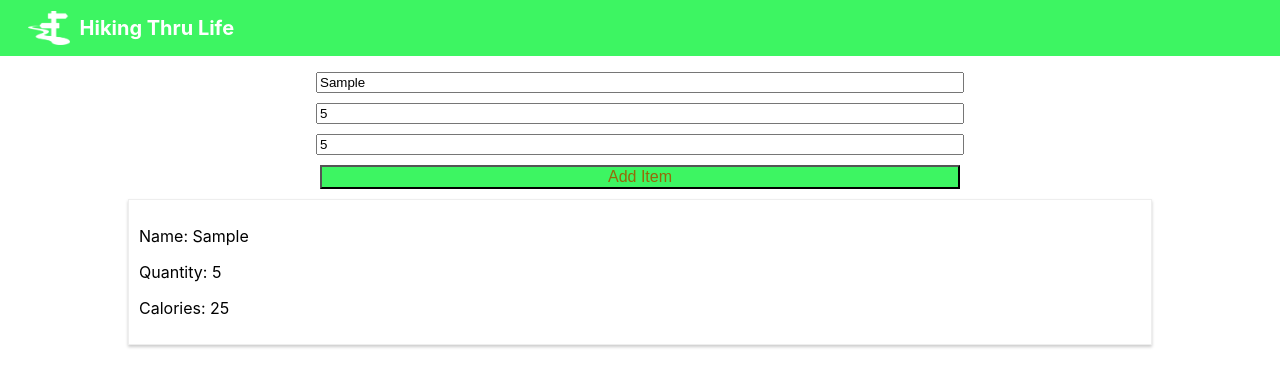
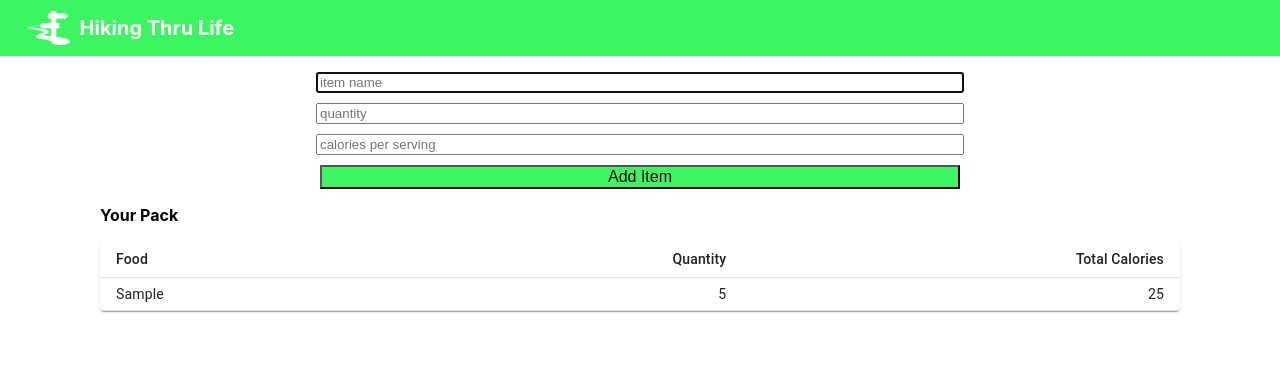
Before and after one commit to bschoenfeld16/hiking-thru-life, a React (Create React App) app: page / in a window 1280 px wide. Both pictures are taken after typing "Sample", "5", "5" into the empty fields and a click on the button "Add Item". Shown: the top 386 px of the page. Built offline with nearby package versions, Linux system fonts and the light colour scheme.

Commit message:
extracting material-ui to Pack component. focus on first input field after form submission

```diff
--- a/package.json
+++ b/package.json
@@ -3,6 +3,7 @@
   "version": "0.1.0",
   "private": true,
   "dependencies": {
+    "@material-ui/core": "^4.8.1",
     "@testing-library/jest-dom": "^4.2.4",
     "@testing-library/react": "^9.4.0",
     "@testing-library/user-event": "^7.2.1",
--- a/src/components/Pack/ItemForm/ItemForm.js
+++ b/src/components/Pack/ItemForm/ItemForm.js
@@ -2,12 +2,30 @@ import React, {Component} from 'react'
 import classes from './ItemForm.module.css'
 
 class ItemForm extends Component {
+
+    constructor(props) {
+        super(props);
+        this.nameInput = React.createRef();
+    }
+
     state = {
         item: {
             name: '',
             quantity: '',
             caloriesPerServing: ''
         }
+    };
+
+    formSubmitHandler = (event) => {
+        event.preventDefault();
+        this.nameInput.current.focus();
+        this.setState({
+            item: {
+                name: '',
+                quantity: '',
+                caloriesPerServing: ''
+            }
+        })
     };
 
     inputChangedHandler = (event, itemProperty) => {
@@ -18,13 +36,13 @@ class ItemForm extends Component {
         })
     };
 
-
     render() {
         const {name, quantity, caloriesPerServing} = this.state.item;
         return (
-            <form onSubmit={(event) => this.props.packItemAdded(event, this.state.item)}>
+            <form onSubmit={this.formSubmitHandler}>
                 <div className={classes.ItemForm}>
                     <input type="text" placeholder="item name"
+                           ref={this.nameInput}
                            value={name}
                            onChange={(event) => this.inputChangedHandler(event, "name")}/>
                     <input type="number" placeholder="quantity"
@@ -34,7 +52,7 @@ class ItemForm extends Component {
                     <input type="number" placeholder="calories per serving"
                            value={caloriesPerServing}
                            onChange={(event) => this.inputChangedHandler(event, "caloriesPerServing")}/>
-                    <button onClick={(event) => this.props.packItemAdded(event, this.state.item)}>Add Item</button>
+                    <button onClick={() => this.props.packItemAdded(this.state.item)}>Add Item</button>
                 </div>
             </form>
         )
--- a/src/components/Pack/ItemForm/ItemForm.module.css
+++ b/src/components/Pack/ItemForm/ItemForm.module.css
@@ -12,7 +12,6 @@
 .ItemForm button {
     background-color: #3df562;
     cursor: pointer;
-    color: #966909;
     font-size: 1.0em;
     width: 50%;
 }
--- /dev/null
+++ b/src/components/Pack/Pack.js
@@ -0,0 +1,41 @@
+import React from "react";
+import TableContainer from "@material-ui/core/TableContainer";
+import Table from "@material-ui/core/Table";
+import TableHead from "@material-ui/core/TableHead";
+import TableRow from "@material-ui/core/TableRow";
+import TableCell from "@material-ui/core/TableCell";
+import TableBody from "@material-ui/core/TableBody";
+import Paper from "@material-ui/core/Paper";
+import classes from './Pack.module.css'
+
+const pack = (props) => {
+    return (
+        <div className={classes.Pack}>
+            <p><strong>Your Pack</strong></p>
+            <TableContainer component={Paper}>
+                <Table size="small" aria-label="a dense table">
+                    <TableHead>
+                        <TableRow>
+                            <TableCell>Food</TableCell>
+                            <TableCell align="right">Quantity</TableCell>
+                            <TableCell align="right">Total Calories</TableCell>
+                        </TableRow>
+                    </TableHead>
+                    <TableBody>
+                        {props.packItems.map(packItem => (
+                            <TableRow key={packItem.id} onClick={() => props.itemClicked(packItem.id)}>
+                                <TableCell component="th" scope="row">
+                                    {packItem.name}
+                                </TableCell>
+                                <TableCell align="right">{packItem.quantity}</TableCell>
+                                <TableCell align="right">{packItem.caloriesPerServing * packItem.quantity}</TableCell>
+                            </TableRow>
+                        ))}
+                    </TableBody>
+                </Table>
+            </TableContainer>
+        </div>
+    )
+};
+
+export default pack
--- /dev/null
+++ b/src/components/Pack/Pack.module.css
@@ -0,0 +1,4 @@
+.Pack {
+    margin-left: 100px;
+    margin-right: 100px;
+}
--- a/src/containers/PackBuilder/PackBuilder.js
+++ b/src/containers/PackBuilder/PackBuilder.js
@@ -1,6 +1,6 @@
 import React, {Component} from "react";
 import ItemForm from "../../components/Pack/ItemForm/ItemForm";
-import PackItem from "../../components/Pack/PackItem/PackItem";
+import Pack from "../../components/Pack/Pack";
 import uuid from 'react-uuid';
 
 class PackBuilder extends Component {
@@ -8,28 +8,35 @@ class PackBuilder extends Component {
         packItems: []
     };
 
-    packItemAddedHandler = (event, item) => {
-        event.preventDefault();
+    componentDidUpdate(prevProps, prevState, snapshot) {
+        // console.log(this.state.packItems)
+    }
+
+    packItemAddedHandler = (item) => {
+        let newItem = {
+            ...item,
+            id: uuid()
+        };
         this.setState({
-            packItems: this.state.packItems.concat(item)
+            packItems: this.state.packItems.concat(newItem)
         });
+    };
+
+    itemClickedHandler = (id) => {
+        this.setState({
+            packItems: this.state.packItems.filter(packItem => packItem.id !== id)
+        })
     };
 
     render() {
         return (
             <div>
                 <ItemForm
-                    packItemAdded={(event, item) => this.packItemAddedHandler(event, item)}/>
-                {
-                    this.state.packItems.map(packItem => (
-                        <PackItem
-                            key={uuid()}
-                            name={packItem.name}
-                            quantity={packItem.quantity}
-                            calories={packItem.quantity * packItem.caloriesPerServing}
-                        />
-                    ))
-                }
+                    packItemAdded={(item) => this.packItemAddedHandler(item)}/>
+                <Pack
+                    packItems={this.state.packItems}
+                    itemClicked={(id) => this.itemClickedHandler(id)}
+                />
             </div>
         )
     }
```
Also changed, not shown: 1 other file (tests, documents, lock files or other folders).
